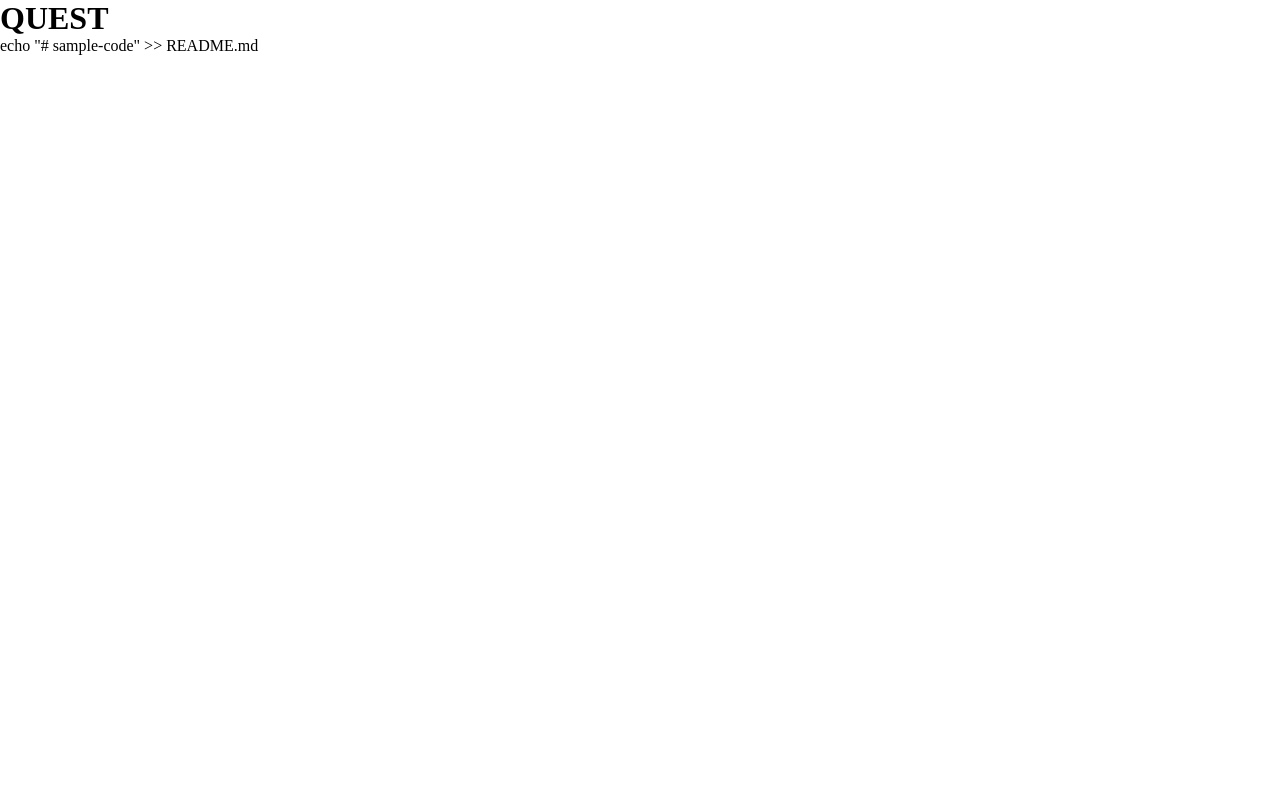
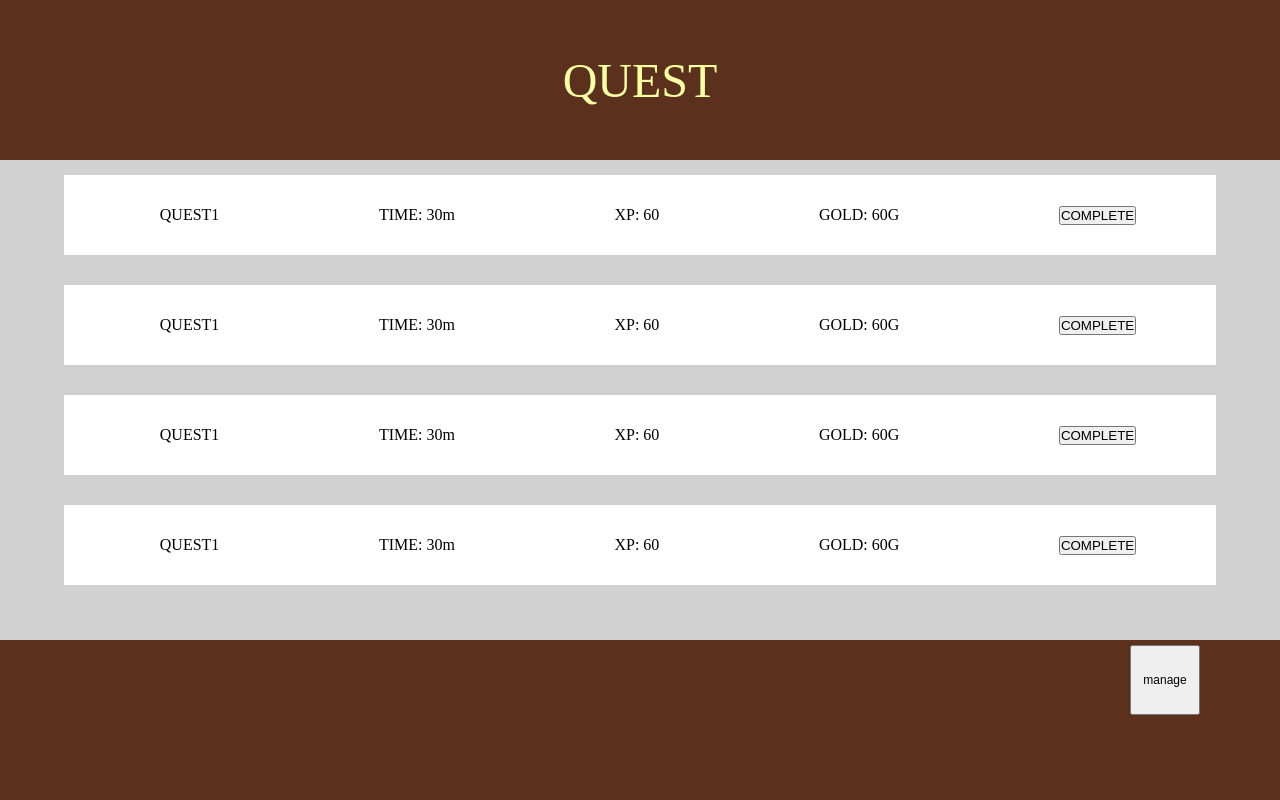
Before and after one commit to hanamisaihod/goalforge, an Electron app: page renderer/quest.html in a window 1280 px wide. Drawn offline with Linux system fonts and the light colour scheme.

Commit message:
add styles and quest html

```diff
--- a/renderer/css/style.css
+++ b/renderer/css/style.css
@@ -41,3 +41,57 @@
     font-size: 24px;
     background-color: gold;
 }
+
+.quest-title-container {
+    width: 100vw;
+    height: 20vh;
+    background-color: #5B301C;
+    display: flex;
+    justify-content: center;
+    align-items: center;
+}
+
+
+.quest-title {
+    font-size: 3rem;
+    color: #F9FFA3;
+}
+
+.quest-list-container {
+    width: 100vw;
+    height: 60vh;
+    list-style-type: none;
+    background-color: #D1D1D1;
+    display: flex;
+    flex-flow: column nowrap;
+    justify-content: space-around;
+    align-items: center;
+    padding-bottom: 5vh;
+}
+
+.quest-container {
+    width: 90vw;
+    height: 10vh;
+    background-color: white;
+    display: flex;
+    align-items: center;
+    justify-content: space-around;
+    padding-left: 1rem;
+}
+
+.quest-manage-container {
+    width: 100vw;
+    height: 20vh;
+    background-color: #5B301C;
+    display: flex;
+    justify-content: flex-end;
+    align-items: center;
+    padding-right: 5rem;
+    padding-bottom: 5rem;
+}
+
+.quest-manage-button {
+    width: 70px;
+    height: 70px;
+    font-size: 12px;
+}
--- a/renderer/quest.html
+++ b/renderer/quest.html
@@ -7,6 +7,43 @@
     <link rel="stylesheet" href="css/style.css">
 </head>
 <body>
-    <h1>QUEST</h1>echo "# sample-code" >> README.md
+    <div class="quest-title-container">
+        <span class="quest-title">QUEST</span>
+    </div>
+
+    <ul class="quest-list-container">
+        <li><div class="quest-container">
+            <span id="Q1name">QUEST1</span>
+            <span>TIME: <span id="Q1time">30m</span></span>
+            <span>XP: <span id="Q1xp">60</span></span>
+            <span>GOLD: <span id="Q1gold">60G</span></span>
+            <button class="complete-quest" id="Q1complete">COMPLETE</button>
+        </div></li>
+        <li><div class="quest-container">
+            <span id="Q2name">QUEST1</span>
+            <span>TIME: <span id="Q2time">30m</span></span>
+            <span>XP: <span id="Q2xp">60</span></span>
+            <span>GOLD: <span id="Q2gold">60G</span></span>
+            <button class="complete-quest" id="Q2complete">COMPLETE</button>
+        </div></li>
+        <li><div class="quest-container">
+            <span id="Q3name">QUEST1</span>
+            <span>TIME: <span id="Q3time">30m</span></span>
+            <span>XP: <span id="Q3xp">60</span></span>
+            <span>GOLD: <span id="Q3gold">60G</span></span>
+            <button class="complete-quest" id="Q3complete">COMPLETE</button>
+        </div></li>
+        <li><div class="quest-container">
+            <span id="Q4name">QUEST1</span>
+            <span>TIME: <span id="Q4time">30m</span></span>
+            <span>XP: <span id="Q4xp">60</span></span>
+            <span>GOLD: <span id="Q4gold">60G</span></span>
+            <button class="complete-quest" id="Q4complete">COMPLETE</button>
+        </div></li>
+    </ul>
+
+    <div class="quest-manage-container">
+        <button class="quest-manage-button">manage</button>
+    </div>
 </body>
 </html>
```
